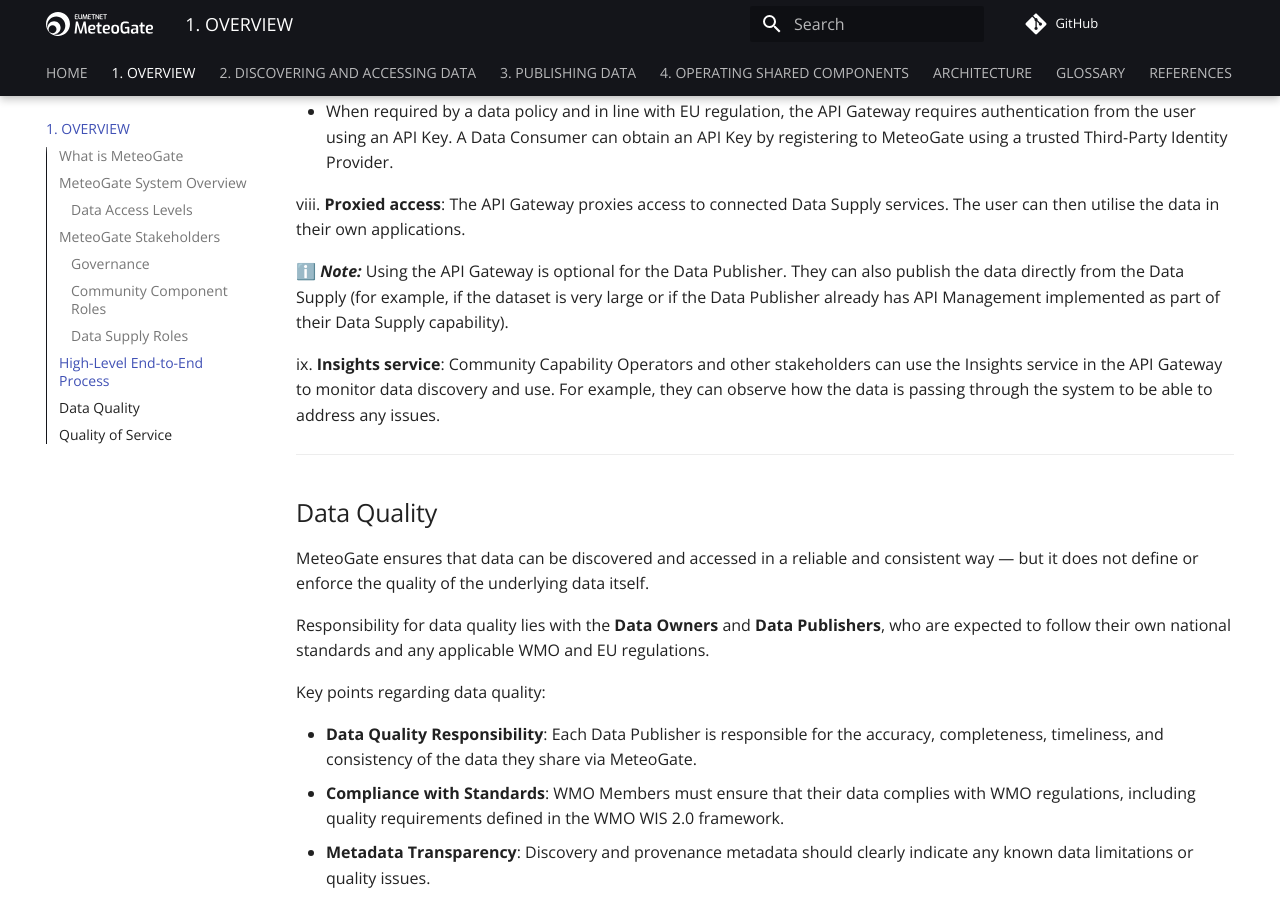
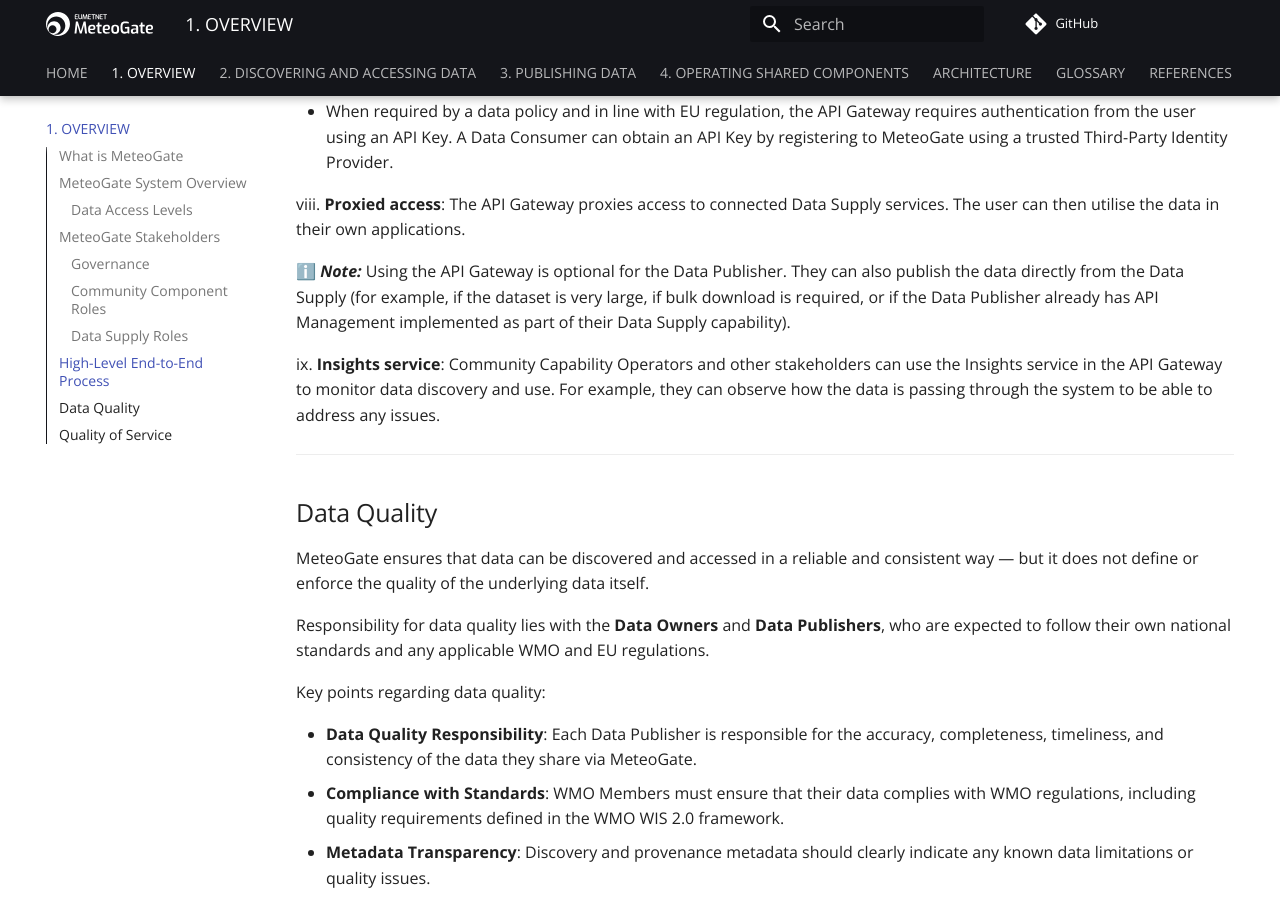
Before and after one commit to EUMETNET/meteogate-documentation, an MkDocs documentation site: the page built from docs/1-overview.md, in a window 1280 px wide and 900 px high, scrolled down 6689 px. Built offline with MkDocs 1.6.1 and Material for MkDocs 9.7.7, drawn with Linux system fonts in a browser that asks for light colours; comment, search, counter and statistics services are not loaded.

Commit message:
Update 1-overview.md

```diff
--- a/docs/1-overview.md
+++ b/docs/1-overview.md
@@ -132,7 +132,7 @@ vii.	**Request data**: Using information provided in the discovery metadata, the
 
 viii.	**Proxied access**: The API Gateway proxies access to connected Data Supply services. The user can then utilise the data in their own applications.
 
-ℹ️ ***Note:*** Using the API Gateway is optional for the Data Publisher. They can also publish the data directly from the Data Supply (for example, if the dataset is very large or if the Data Publisher already has API Management implemented as part of their Data Supply capability).
+ℹ️ ***Note:*** Using the API Gateway is optional for the Data Publisher. They can also publish the data directly from the Data Supply (for example, if the dataset is very large, if bulk download is required, or if the Data Publisher already has API Management implemented as part of their Data Supply capability).
 
   ix.	**Insights service**: Community Capability Operators and other stakeholders can use the Insights service in the API Gateway to monitor data discovery and use. For example, they can observe how the data is passing through the system to be able to address any issues.
 
```
